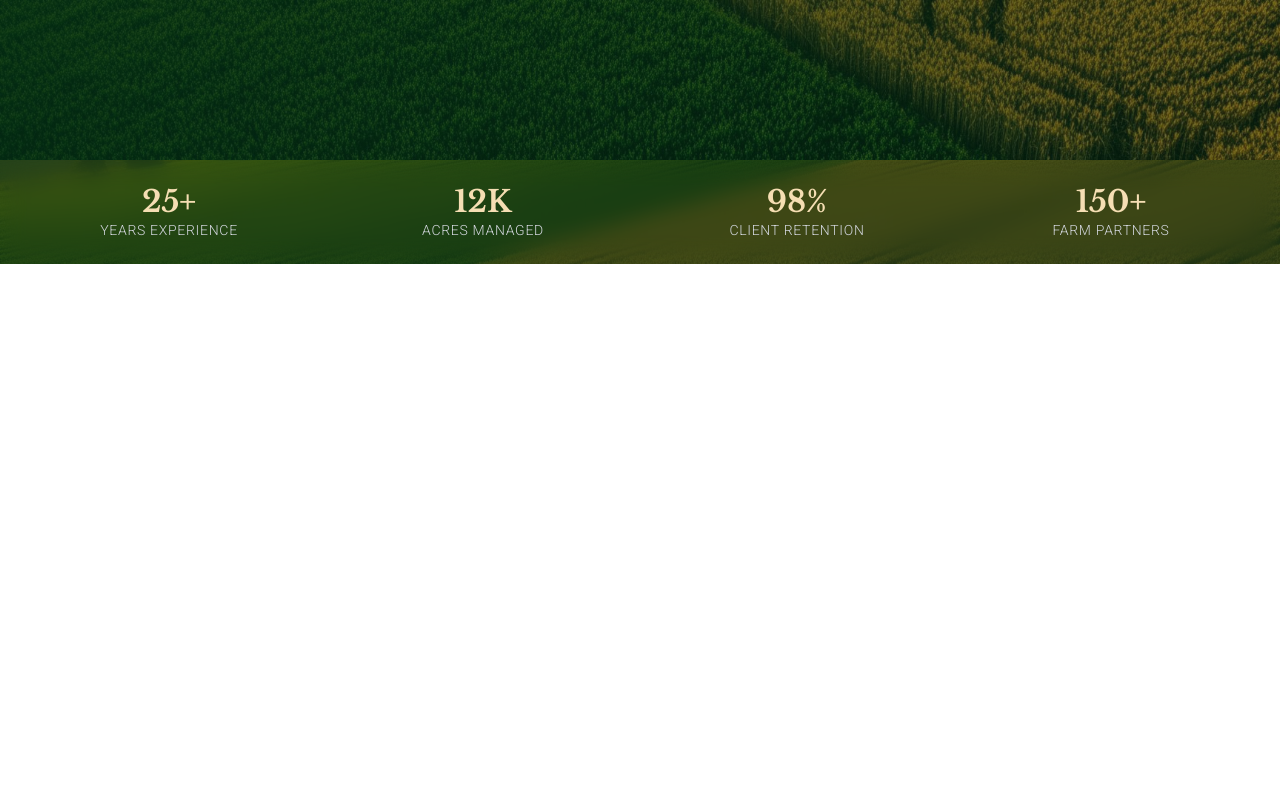
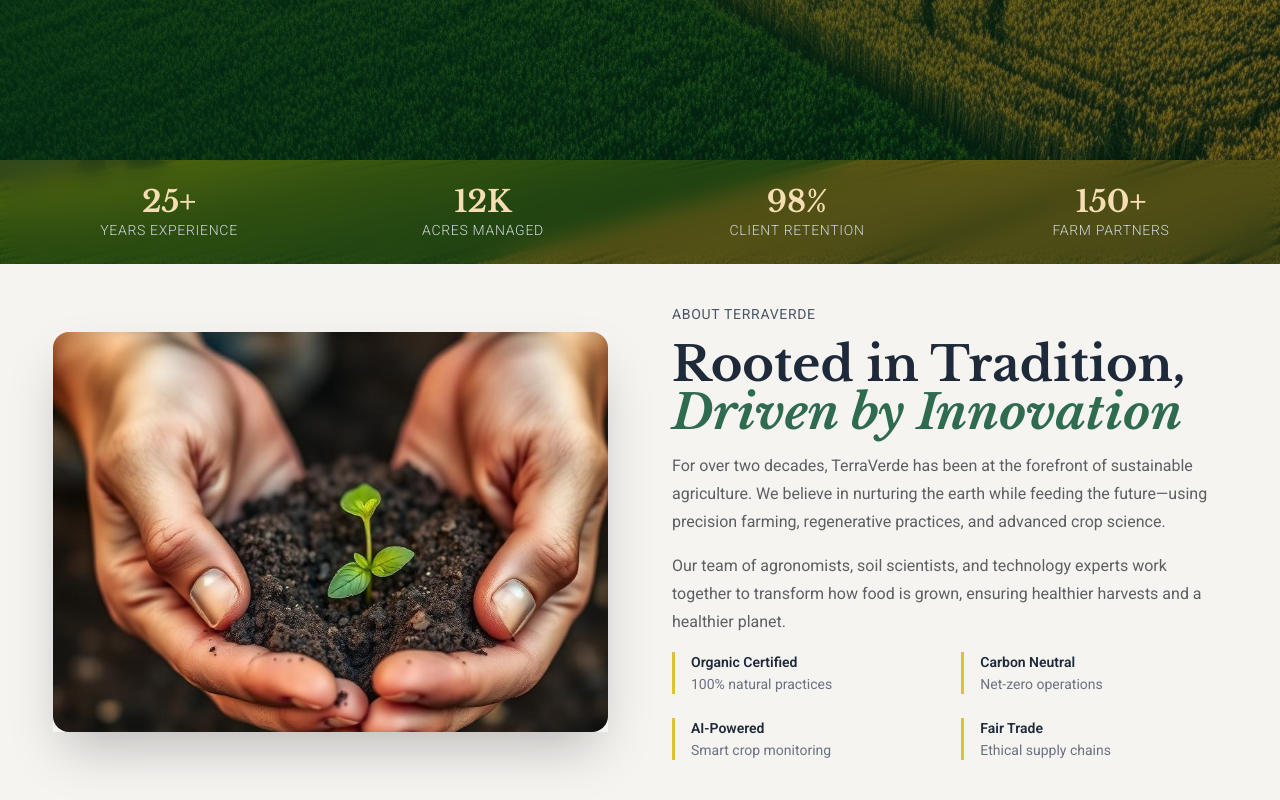
Before and after one commit to nusratjahan7/terra-verde, a React (Vite) app: page / in a window 1280 px wide. Shown: the part 640-1440 px from the top of the page. Before the commit the page ends 904 px from the top, so only its background shows below. Built offline with nearby package versions, Linux system fonts and the light colour scheme.

Commit message:
complete the about section

```diff
--- a/src/App.jsx
+++ b/src/App.jsx
@@ -1,4 +1,5 @@
 import './App.css'
+import AboutSection from './Components/AboutSection/AboutSection'
 import HeroSection from './Components/HeroSection/HeroSection'
 import Navbar from './Components/Navbar/Navbar'
 import StatsBar from './Components/StatsBar/StatsBar'
@@ -15,6 +16,7 @@ function App() {
     <main>
       <HeroSection></HeroSection>
       <StatsBar></StatsBar>
+      <AboutSection></AboutSection>
     </main>
     </>
   )
--- /dev/null
+++ b/src/Components/AboutSection/AboutSection.jsx
@@ -0,0 +1,56 @@
+import React from 'react';
+import { motion } from "framer-motion";
+import soil from '../../assets/soil-seedling.jpg';
+
+const AboutSection = () => {
+    return (
+        <section id='about' className='w-11/12 mx-auto py-10'>
+            <div>
+                <div className='grid grid-cols-1 md:grid-cols-2 gap-16 items-center'>
+                    {/* Image */}
+                    <motion.div
+                    initial={{ opacity: 0, x: -40 }}
+                    whileInView={{ opacity: 1, x: 0 }}
+                    viewport={{ once: true }}
+                    transition={{ duration: 1.1 }}
+
+                    >
+                        <div className='shadow-2xl'>
+                            <img src={soil} alt="Hands holding soil with a growing seedling" className='h-100 object-cover w-full rounded-2xl' />
+                        </div>
+                    </motion.div>
+                    {/* Content */}
+                    <motion.div
+                    initial={{ opacity: 0, x: 40 }}
+                    whileInView={{ opacity: 1, x: 0 }}
+                    viewport={{ once: true }}
+                    transition={{ duration: 1.1 }}
+                    className='space-y-4'
+                    >
+                        <p className='text-sm text-gray-600 uppercase tracking-wider'>About TerraVerde</p>
+                        <h1 className='text-4xl md:text-5xl font-bold text-gray-800 font1'>Rooted in Tradition,<span className='italic text-(--green)'> Driven by Innovation</span></h1>
+                        <p className='text-md text-(--text2) leading-7'>For over two decades, TerraVerde has been at the forefront of sustainable agriculture. We believe in nurturing the earth while feeding the future—using precision farming, regenerative practices, and advanced crop science.</p>
+                        <p className='text-md text-(--text2) leading-7'>Our team of agronomists, soil scientists, and technology experts work together to transform how food is grown, ensuring healthier harvests and a healthier planet.</p>
+                        <div className='grid grid-cols-2 gap-6'>
+                            {
+                                [
+                                { title: "Organic Certified", desc: "100% natural practices" },
+                                { title: "Carbon Neutral", desc: "Net-zero operations" },
+                                { title: "AI-Powered", desc: "Smart crop monitoring" },
+                                { title: "Fair Trade", desc: "Ethical supply chains" }
+                                ].map(item => (
+                                    <div key={item.title} className='border-l-3 border-(--accent) pl-4'>
+                                        <p className='text-gray-800 font-semibold text-sm'>{item.title}</p>
+                                        <p className='text-sm text-gray-500 mt-0.5'>{item.desc}</p>
+                                    </div>
+                                ))
+                            }
+                        </div>
+                    </motion.div>
+                </div>
+            </div>
+        </section>
+    );
+};
+
+export default AboutSection;
--- a/src/Components/StatsBar/StatsBar.jsx
+++ b/src/Components/StatsBar/StatsBar.jsx
@@ -1,5 +1,6 @@
 import React from 'react';
 import heroFarm from '../../assets/hero-farm.jpg';
+import { motion } from "framer-motion";
 
 const stats = [
             { value: "25+", label: "Years Experience" },
@@ -12,22 +13,25 @@ const StatsBar = () => {
 
 
     return (
-        <section className=' bg-cover absolute left-0 right-0 bg-center'
+        <section className=' bg-cover bg-center'
         style={{
-                 backgroundImage: `url(${heroFarm})`}} >
-        <div
-        >
-            <div className="absolute inset-0 bg-green-950/70"></div>
-            <div className='mx-auto px-6 py-6 grid grid-cols-2 md:grid-cols-4 gap-6 backdrop-blur-md'
+                 backgroundImage: `url(${heroFarm})`
+                }} >
+        <div>
+            <div className='mx-auto px-6 py-6 grid grid-cols-2 md:grid-cols-4 gap-6 backdrop-blur-md bg-green-950/60'
             loading="lazy"
             >
                 {
                     stats.map((stat, index) => (
-                        <div key={stat.label}
+                        <motion.div key={stat.label}
+                        initial={{ opacity: 0, x: 40 }}
+                       whileInView={{ opacity: 1, x: 0 }}
+                       viewport={{ once: true }}
+                       transition={{ duration: 0.8 }}
                          className='text-center'>
                             <p className='font1 font-bold text-3xl text-(--wheat)'>{stat.value}</p>
                             <p className='text-sm font-light uppercase tracking-wider text-gray-300'>{stat.label}</p>
-                        </div>
+                        </motion.div>
                     ))
                 }
             </div>
```
